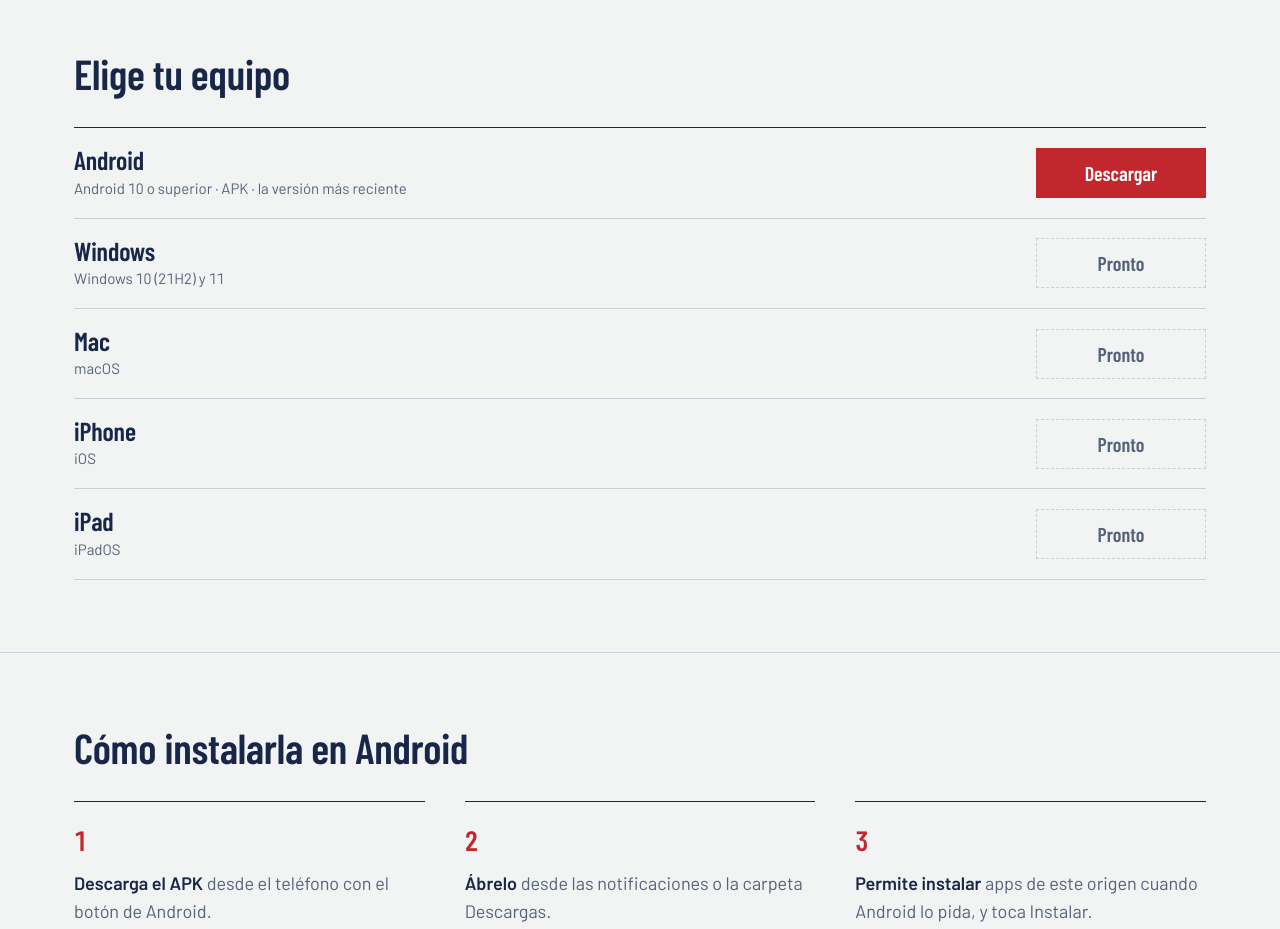
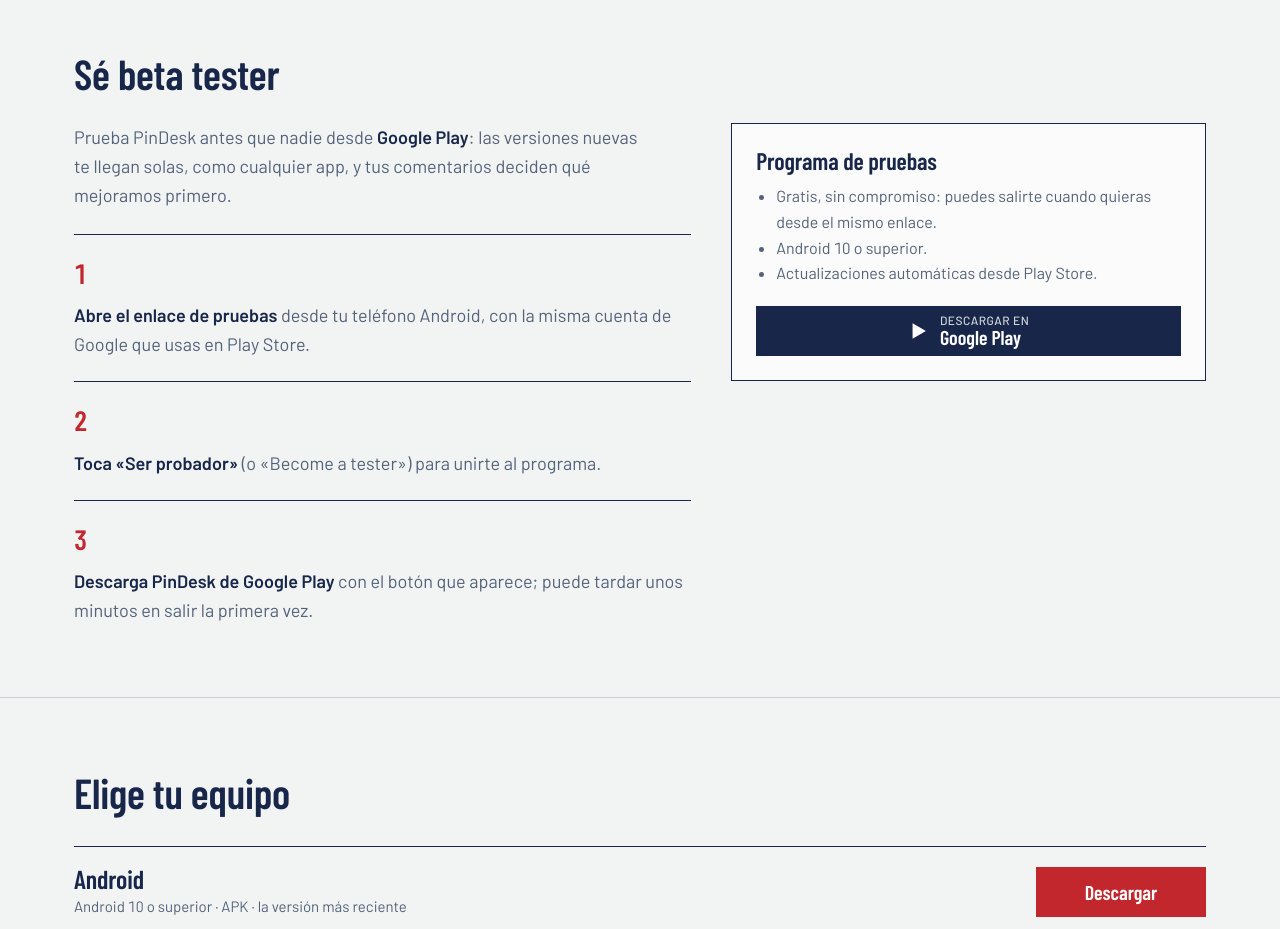
Before and after one commit to 1xmanMAX/1xmanMAX.github.io, a plain HTML site: page pindesk-android.html in a window 1280 px wide. Shown: the part 880-1809 px from the top of the page. Drawn offline with nearby package versions, Linux system fonts and the light colour scheme; no server answers.

Commit message:
PinDesk: sección para ser beta tester y botón de Google Play (prueba cerrada)
Co-Authored-By: Claude Opus 5.5 <noreply@anthropic.com>
Claude-Session: https://claude.ai/code/session_01Sz6UK2jLv24mYxgHXPkFXG

```diff
--- a/pindesk-android.html
+++ b/pindesk-android.html
@@ -58,6 +58,19 @@ section.block{padding-block:72px;border-top:1px solid var(--rule)}
 @media (max-width:560px){.hero{padding-block:48px 64px}}
   .ctas{display:flex;flex-wrap:wrap;gap:14px;align-items:center;justify-content:center}
   .ctas .otros{color:inherit;opacity:.8;text-decoration:underline;text-underline-offset:3px}
+  .btn-play{gap:10px;background:var(--ink);border-color:var(--ink);color:#fff}
+  .btn-play:hover{background:#0E1730;border-color:#0E1730;color:#fff}
+  .btn-play small{display:block;font-family:var(--f-body);font-weight:500;font-size:12px;letter-spacing:.04em;opacity:.8;text-transform:uppercase}
+  .btn-play span{display:flex;flex-direction:column;align-items:flex-start;line-height:1.05}
+  .beta-box{display:grid;grid-template-columns:minmax(0,1.3fr) minmax(0,1fr);gap:40px;margin-top:28px;align-items:start}
+  .beta-box .intro{color:var(--pencil);max-width:56ch}
+  .beta-box .intro b{color:var(--ink)}
+  .beta-card{border:1.5px solid var(--ink);background:var(--sheet);padding:24px}
+  .beta-card h3{font-size:24px}
+  .beta-card ul{margin:10px 0 20px;padding-left:20px;color:var(--pencil);font-size:16px}
+  .beta-card .btn{width:100%}
+  .beta-box .steps{grid-template-columns:1fr;gap:22px;margin-top:24px}
+  @media (max-width:860px){.beta-box{grid-template-columns:1fr;gap:28px}}
 </style>
 </head>
 <body class="solo">
@@ -78,6 +91,8 @@ section.block{padding-block:72px;border-top:1px solid var(--rule)}
     <p class="lead">Captura, anota y fija notas flotantes. Un cuaderno con lienzos, proyectos con planos, voz a texto y croquis 3D. Sin cuentas obligatorias y tus datos se quedan en tu equipo.</p>
     <div class="ctas">
       <a class="btn btn-red" id="bajarYa" href="https://github.com/1xmanMAX/PINDESK-/releases/latest/download/PinDesk-Android.apk" rel="noopener" download data-umami-event="descarga" data-umami-event-plataforma="Android">Descargar para Android</a>
+      <a class="btn btn-play" href="https://play.google.com/apps/testing/com.mairumax.pindesk" rel="noopener" target="_blank" data-umami-event="google-play" data-umami-event-lugar="portada"><svg class="play-ico" viewBox="0 0 24 24" width="22" height="22" aria-hidden="true"><path d="M5 3.5v17l14.5-8.5z" fill="currentColor"/></svg><span><small>Beta en</small>Google Play</span></a>
+      <a class="otros" href="#beta">Ser beta tester</a>
       <a class="otros" href="#descargar">Otros equipos</a>
     </div>
     <div class="counter" aria-live="polite">
@@ -85,6 +100,31 @@ section.block{padding-block:72px;border-top:1px solid var(--rule)}
       <small>descargas</small>
     </div>
     <p class="count-note" id="countNote" hidden></p>
+  </div>
+</section>
+
+<section class="block" id="beta">
+  <div class="wrap">
+    <h2>Sé beta tester</h2>
+    <div class="beta-box">
+      <div>
+        <p class="intro">Prueba PinDesk antes que nadie desde <b>Google Play</b>: las versiones nuevas te llegan solas, como cualquier app, y tus comentarios deciden qué mejoramos primero.</p>
+        <ol class="steps">
+          <li><b>Abre el enlace de pruebas</b> desde tu teléfono Android, con la misma cuenta de Google que usas en Play Store.</li>
+          <li><b>Toca «Ser probador»</b> (o «Become a tester») para unirte al programa.</li>
+          <li><b>Descarga PinDesk de Google Play</b> con el botón que aparece; puede tardar unos minutos en salir la primera vez.</li>
+        </ol>
+      </div>
+      <aside class="beta-card">
+        <h3>Programa de pruebas</h3>
+        <ul>
+          <li>Gratis, sin compromiso: puedes salirte cuando quieras desde el mismo enlace.</li>
+          <li>Android 10 o superior.</li>
+          <li>Actualizaciones automáticas desde Play Store.</li>
+        </ul>
+        <a class="btn btn-play" href="https://play.google.com/apps/testing/com.mairumax.pindesk" rel="noopener" target="_blank" data-umami-event="google-play" data-umami-event-lugar="beta"><svg class="play-ico" viewBox="0 0 24 24" width="22" height="22" aria-hidden="true"><path d="M5 3.5v17l14.5-8.5z" fill="currentColor"/></svg><span><small>Descargar en</small>Google Play</span></a>
+      </aside>
+    </div>
   </div>
 </section>
 
@@ -97,7 +137,7 @@ section.block{padding-block:72px;border-top:1px solid var(--rule)}
 
 <section class="block">
   <div class="wrap">
-    <h2>Cómo instalarla en Android</h2>
+    <h2>Instalar el APK directo (sin Play Store)</h2>
     <ol class="steps">
       <li><b>Descarga el APK</b> desde el teléfono con el botón de Android.</li>
       <li><b>Ábrelo</b> desde las notificaciones o la carpeta Descargas.</li>
```
